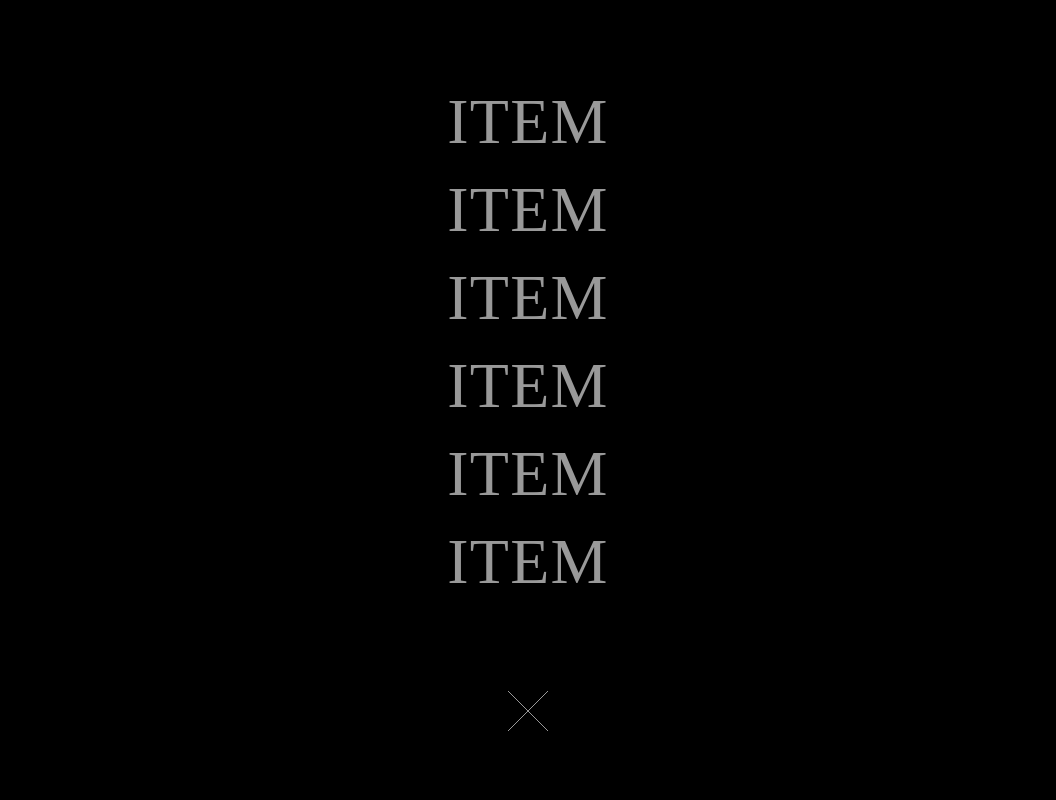
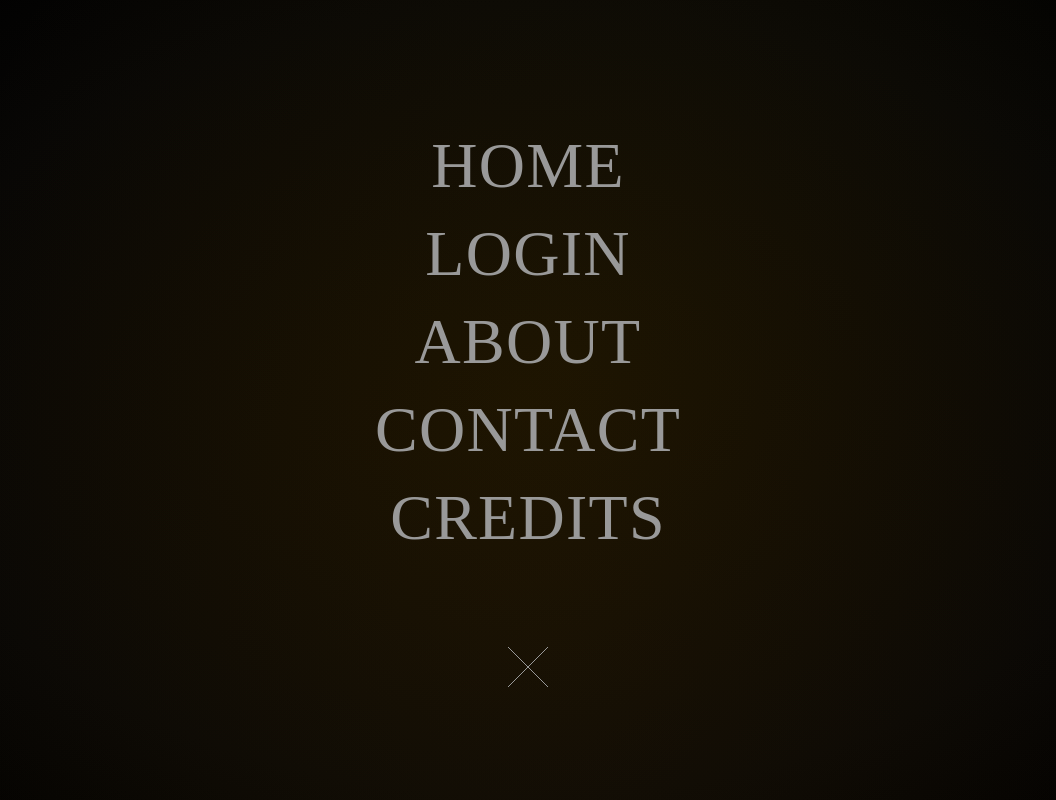
Before and after one commit to OuadhiSamy/forge_of_the_univers, a Vue app: page / in a window 1280 px wide. Both pictures are taken after a click on the element 1204 px from the left and 76 px from the top of the page. Shown: the whole page, without its empty margins (112-1168 px from the left). Built offline with nearby package versions, Linux system fonts and the light colour scheme.

Commit message:
Added menu style

```diff
--- a/src/components/Menu.vue
+++ b/src/components/Menu.vue
@@ -2,18 +2,21 @@
     <div class="menu">
         <div class="menu__wrapper">
             <ul class="menu__list">
-                <li class="menu__item">Item</li>
-                <li class="menu__item">Item</li>
-                <li class="menu__item">Item</li>
-                <li class="menu__item">Item</li>
-                <li class="menu__item">Item</li>
-                <li class="menu__item">Item</li>
+                <li class="menu__item">Home</li>
+                <li class="menu__item">Login</li>
+                <li class="menu__item">About</li>
+                <li class="menu__item">Contact</li>
+                <li class="menu__item">Credits</li>
             </ul>
             <div class="menu__close" @click="closeMenu">
                 <svg width="42" height="42" viewBox="0 0 42 42" fill="none" xmlns="http://www.w3.org/2000/svg">
                     <path d="M1 1L41 41M1 41L41 1" stroke="#999999"/>
                 </svg>
             </div>
+        </div>
+        <div class="menu__background-circles">
+            <div></div>
+            <div></div>
         </div>
     </div>
 </template>
@@ -42,33 +45,107 @@ export default {
         align-items: center;
         background: black;
 
+        &::after {
+            content: "";
+            display: block;
+            width: 100%;
+            height: 100%;
+            background: radial-gradient(ellipse at center, rgb(80 54 6 / 18%) 0%,rgb(5, 5, 5) 70%,rgb(0, 0, 0) 100%);
+            // border-radius: 50%;
+            position: absolute;
+            top: 0; left: 0;
+            z-index: 0;
+        }
+
         &__wrapper {
             display: flex;
             flex-direction: column;
             align-items: center;
+            z-index: 2;
         }
 
         &__list {
             display: flex;
             flex-direction: column;
+            align-items: center;
             gap: 24px;
             margin-top: 24px;
         }
 
         &__item {
+            position: relative;
             color: $white-60;
             font-size: 64px;
+            font-family: 'Krylon';
             text-align: center;
             letter-spacing: 0.02em;
             text-transform: uppercase;
             font-feature-settings: 'liga' off;
             cursor: pointer;
+            transition: cubic-bezier(0.215, 0.610, 0.355, 1) .4s all;
+
+            &:hover {
+                color: $white-95;
+            }
+
+            &::after {
+                content: '';
+                width: 0%;
+                height: 2px;
+                background: $gold;
+                position: absolute;
+                top: 50%;
+                left: 50%;
+                transform: translate(-50%);
+                transform-origin: center;
+                transition: cubic-bezier(0.215, 0.610, 0.355, 1) .4s all;
+            }
+
+            &:hover::after {
+                width: 120%;
+            }
 
         }
 
         &__close {
             margin-top: 96px;
             cursor: pointer;
+            transform-origin: center;
+            transition: cubic-bezier(0.215, 0.610, 0.355, 1) .4s all;
+
+            &:hover {
+                transform: rotate(90deg);
+
+                path {
+                    stroke: $gold;
+                }
+            }
+        }
+
+        &__background-circles {
+            z-index: 1;
+
+            div:nth-child(1) {
+                position: absolute;
+                bottom: -70%;
+                left: -25%;
+                width: 2000px;
+                height: 2000px;
+                opacity: 0.10;
+                background: radial-gradient(32.1% 45.88% at 50% 50%, #715F00 0%, rgba(18, 18, 18, 0) 100%);
+                transform: rotate(20.7deg);
+            }
+
+            div:nth-child(2) {
+                position: absolute;
+                right: -30%;
+                top: -45%;
+                width: 2000px;
+                height: 2000px;
+                background: radial-gradient(40.23% 45.88% at 50% 50%, #713D00 0%, rgba(18, 18, 18, 0) 100%);
+                opacity: 0.10;
+                transform: rotate(-31.81deg);
+            }
         }
     }
 </style>
--- a/src/styles/base/fonts.scss
+++ b/src/styles/base/fonts.scss
@@ -1,3 +1,13 @@
+// Krylon
+@font-face {
+    font-family: 'Krylon';
+    src: url('fonts/Krylon-Regular.woff2') format('woff2'),
+        url('fonts/Krylon-Regular.woff') format('woff');
+    font-weight: normal;
+    font-style: normal;
+    font-display: swap;
+}
+
 // MAISON NEUE ---------------------------------------------------------------------------------
 // EXTRA THIN ---------------------------------------------------------------------------------
 @font-face {
--- a/src/styles/utils/variables.scss
+++ b/src/styles/utils/variables.scss
@@ -5,3 +5,5 @@ $white-30: #4D4D4D;
 
 $black-95: #0D0D0D;
 $black-90: #1B1B1B;
+
+$gold: #CC9300;
```
Also changed, not shown: src/fonts/Krylon-Regular.woff (added), src/fonts/Krylon-Regular.woff2 (added).
